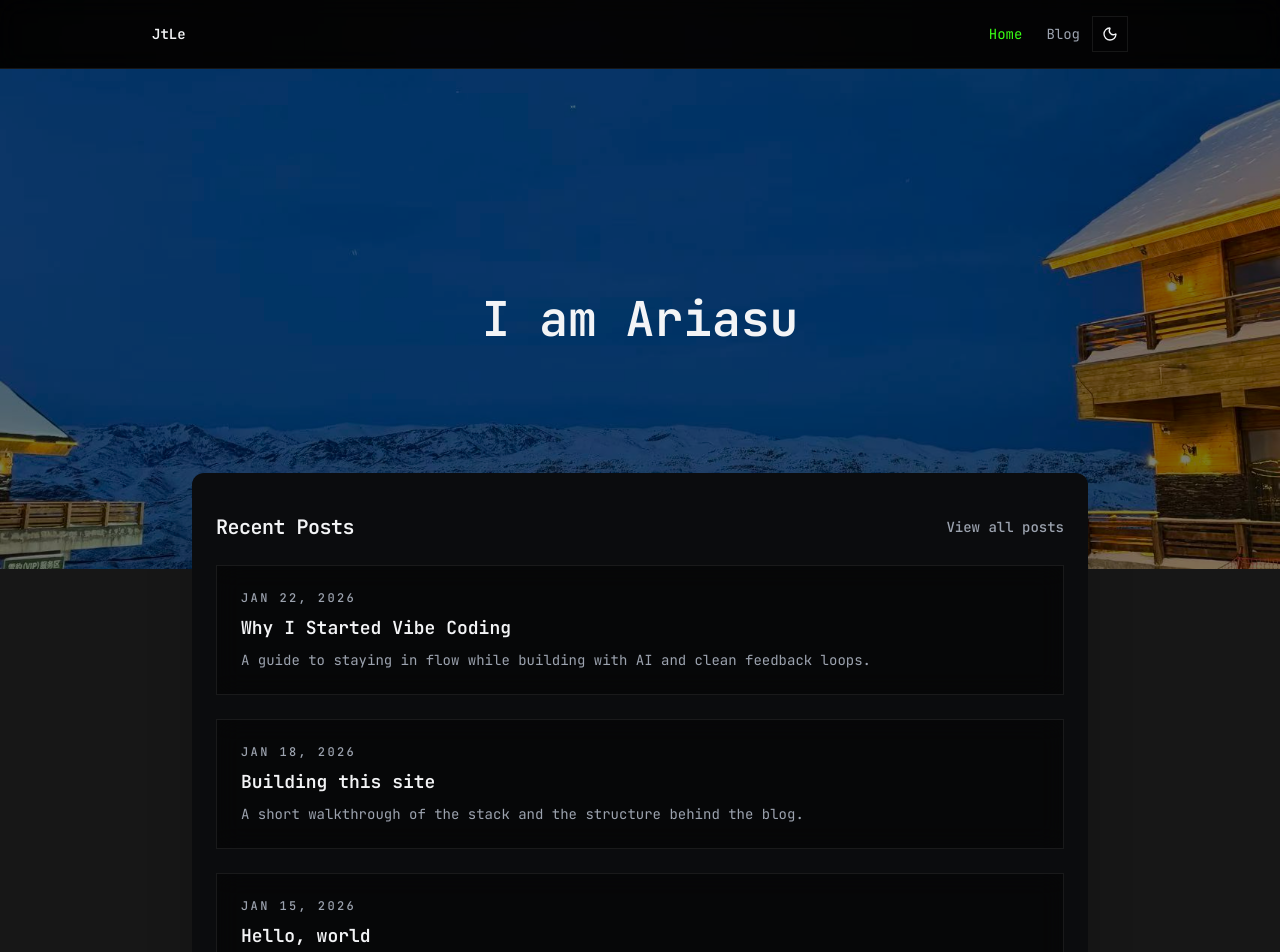
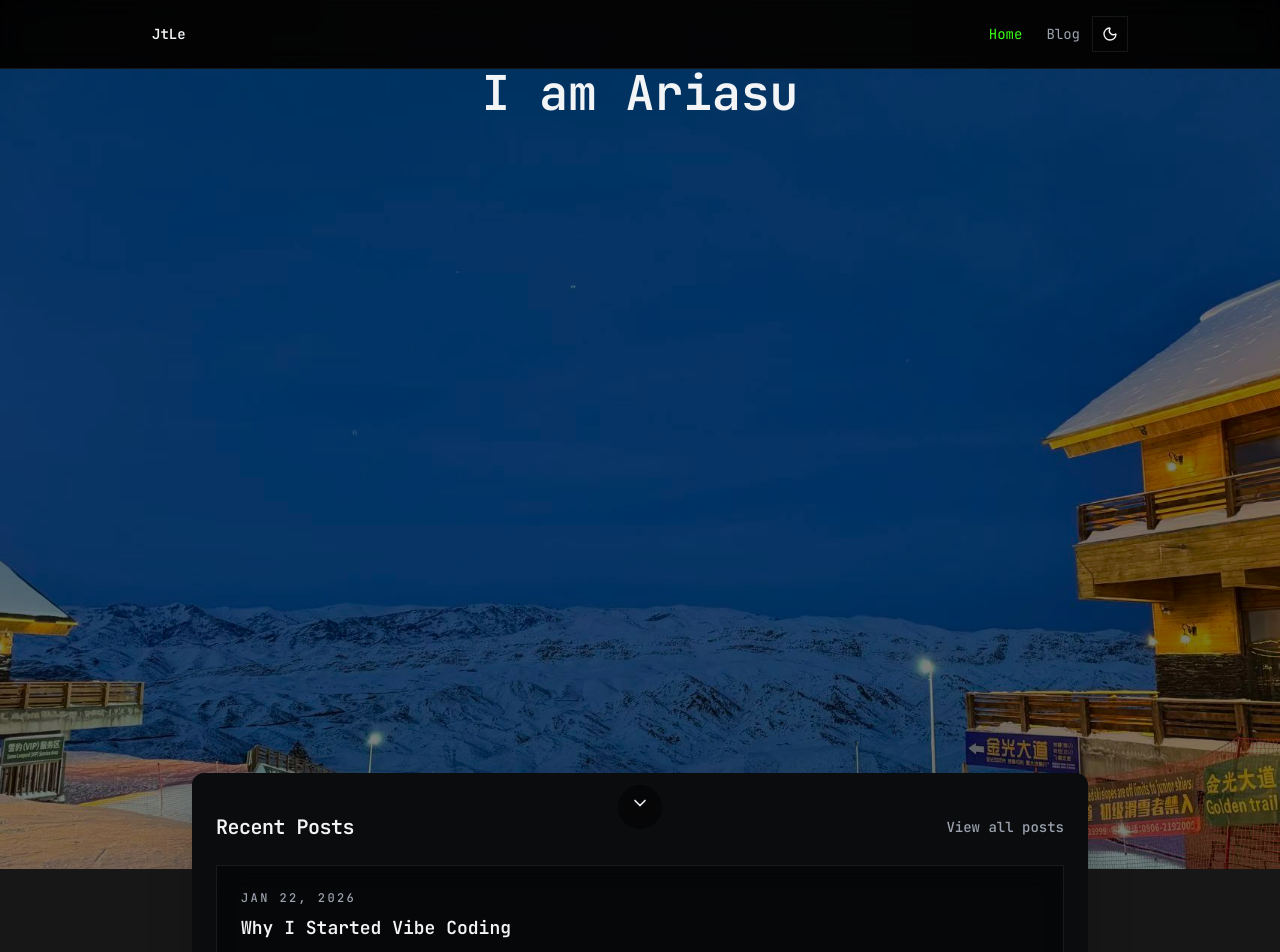
Before and after one commit to Ariasu123/ariasu123.github.io, a Next.js app: page / in a window 1280 px wide. Shown: the top 952 px of the page. Built offline with nearby package versions, Linux system fonts and the light colour scheme.

Commit message:
Update hero to full screen with scroll cue

```diff
--- a/src/app/page.tsx
+++ b/src/app/page.tsx
@@ -10,10 +10,13 @@ export default function Home() {
 
   return (
     <main className="min-h-screen bg-neutral-900">
-      <HeroParallax title="I am Ariasu" />
+      <HeroParallax title="I am Ariasu" scrollTargetId="content-start" />
 
       <div className="relative z-10 -mt-24 pb-24">
-        <div className="mx-auto w-full max-w-4xl rounded-t-3xl bg-background px-6 pt-10 shadow-2xl">
+        <div
+          id="content-start"
+          className="mx-auto w-full max-w-4xl rounded-t-3xl bg-background px-6 pt-10 shadow-2xl"
+        >
           <FadeIn>
             <section className="space-y-6 pb-12">
               <div className="flex flex-wrap items-center justify-between gap-4">
--- a/src/components/hero-parallax.tsx
+++ b/src/components/hero-parallax.tsx
@@ -1,17 +1,28 @@
 "use client";
 
 import { motion, useScroll, useTransform } from "framer-motion";
+import { ChevronDown } from "lucide-react";
 
 type HeroParallaxProps = {
   title: string;
+  scrollTargetId?: string;
 };
 
-export function HeroParallax({ title }: HeroParallaxProps) {
+export function HeroParallax({ title, scrollTargetId }: HeroParallaxProps) {
   const { scrollY } = useScroll();
   const y = useTransform(scrollY, [0, 1000], [0, 300]);
 
+  const handleScrollClick = () => {
+    if (!scrollTargetId) {
+      return;
+    }
+
+    const target = document.getElementById(scrollTargetId);
+    target?.scrollIntoView({ behavior: "smooth" });
+  };
+
   return (
-    <section className="relative h-[60vh] min-h-[500px] overflow-hidden">
+    <section className="relative min-h-screen overflow-hidden">
       <motion.div className="absolute inset-0 z-0" style={{ y }}>
         <img
           src="/hero-bg.jpg"
@@ -25,6 +36,16 @@ export function HeroParallax({ title }: HeroParallaxProps) {
           {title}
         </h1>
       </div>
+      <button
+        type="button"
+        onClick={handleScrollClick}
+        aria-label="Scroll to content"
+        className="absolute bottom-10 left-1/2 z-20 -translate-x-1/2 text-gray-100 transition hover:text-white"
+      >
+        <span className="inline-flex h-11 w-11 items-center justify-center rounded-full bg-black/40 backdrop-blur-md">
+          <ChevronDown className="h-5 w-5 animate-bounce" />
+        </span>
+      </button>
     </section>
   );
 }
```
